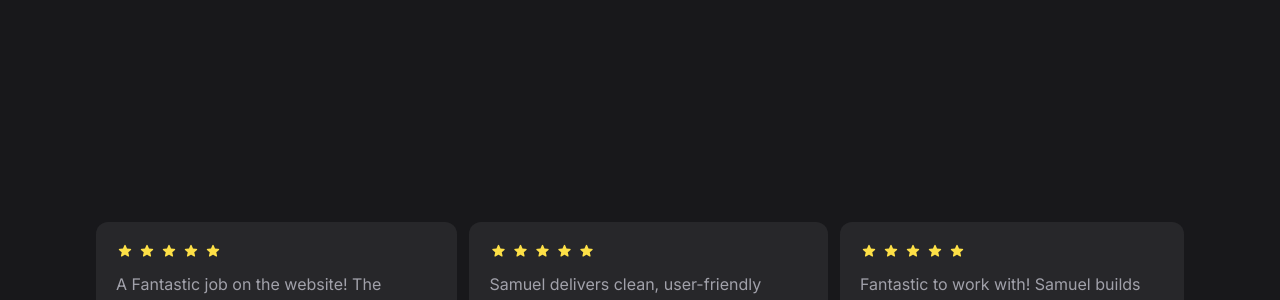
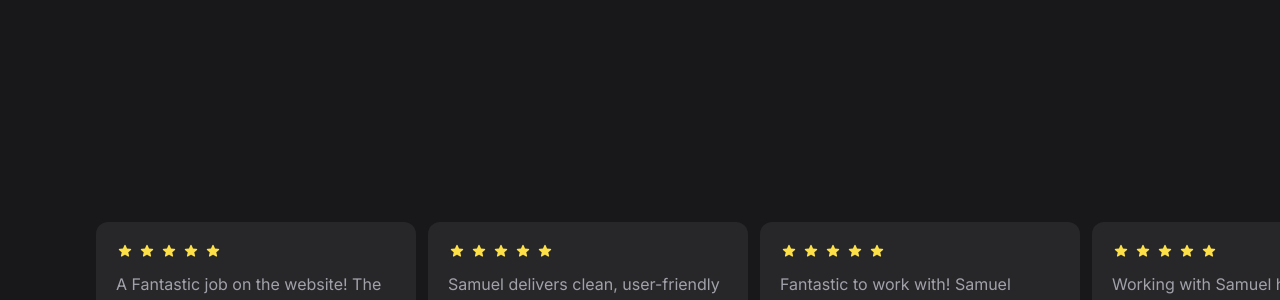
Before and after one commit to sammie-create/sammie-create-portfolio, a React (Vite) app: page / in a window 1280 px wide. Shown: the part 2500-2800 px from the top of the page. Built offline with nearby package versions, Linux system fonts and the light colour scheme.

Commit message:
Added Testimonial

```diff
--- a/src/components/Testimonial.jsx
+++ b/src/components/Testimonial.jsx
@@ -21,7 +21,6 @@ const testimonials = [
     content:
       "A Fantastic job on the website! The website is modern and professional, user-friendly and perfectly reflects our brand.",
     name: "Simon Durumba",
-    imgSrc: "/images/sd-logo.png",
     company: "WorldSmith Company",
   },
   {
@@ -29,7 +28,6 @@ const testimonials = [
     content:
       "Samuel delivers clean, user-friendly interfaces with great attention to detail. A skilled and reliable frontend developer!",
     name: "Sarah Johnson",
-    imgSrc: "/images/sd-logo.png",
     company: "Techwave",
   },
   {
@@ -37,16 +35,15 @@ const testimonials = [
     content:
       "Fantastic to work with! Samuel builds smooth, responsive designs and stays ahead of the latest frontend trends.",
     name: "Mustapha Semilore",
-    imgSrc: "/images/sd-logo.png",
     company: "Fullstack Developer",
   },
-  // {
-  //   content:
-  //     "Lorem ipsum dolor sit amet consectetur adipisicing elit. Dolorum repudiandae modi explicabo voluptates rerum vitae ea corporis assumenda animi deleniti!",
-  //   name: "Sarah Durumba",
-  //   imgSrc: "/images/sd-logo.png",
-  //   company: "StarPix",
-  // },
+  {
+    id: 6396,
+    content:
+      "Working with Samuel has been an amazing experience! Their frontend skills bring designs to life with precision and responsiveness. Highly recommended",
+    name: "Mike Davis",
+    company: "UI/UX Designer",
+  },
 ];
 
 const Testimonial = () => {
@@ -54,7 +51,7 @@ const Testimonial = () => {
     gsap.to(".scrub-slide", {
       scrollTrigger: {
         trigger: ".scrub-slide",
-        start: "50% 20%",
+        start: "250% 20%",
         end: "200% 20%",
         scrub: true,
       },
```
